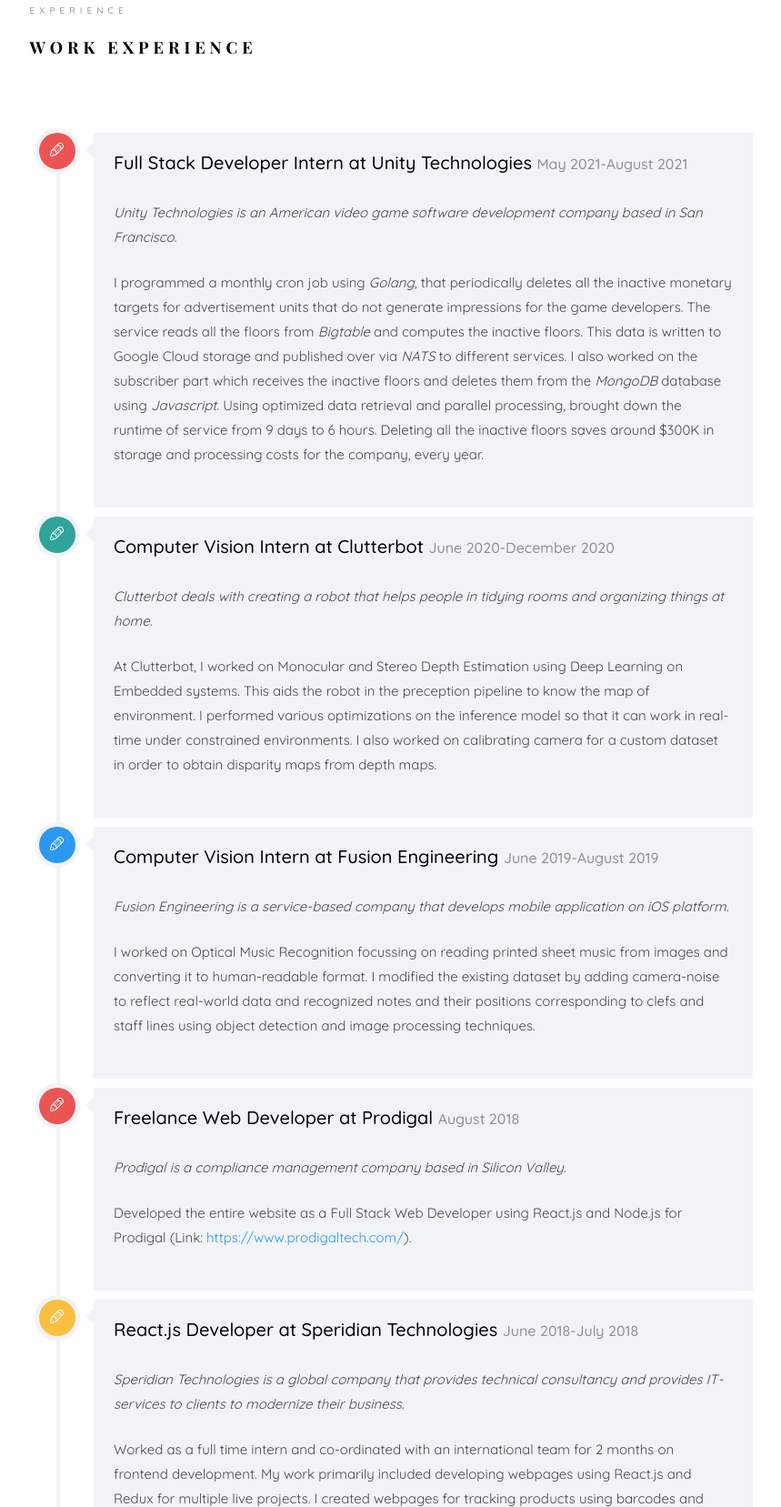
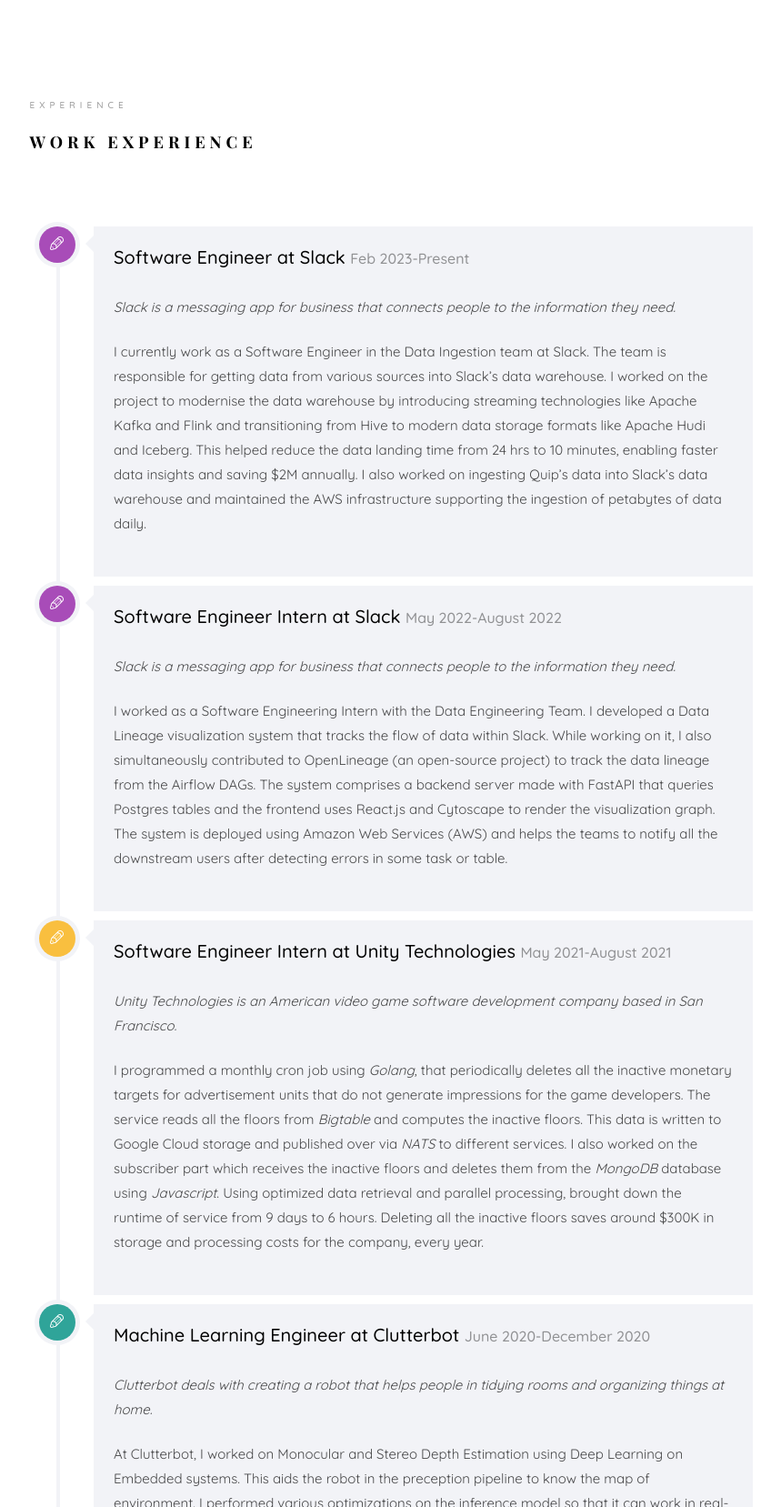
Before and after one commit to fenil25/fenil25.github.io, a plain HTML site: page index.html in a window 1280 px wide. Shown: the part 3543-5200 px from the top of the page at 91% size, without its empty margins (360-1219 px from the left). Drawn offline with nearby package versions, Linux system fonts and the light colour scheme; files whose address does not match are found by name; a web font is replaced by a local one.

Commit message:
final edits

```diff
--- a/index.html
+++ b/index.html
@@ -283,7 +283,11 @@
 							I am also familiar with libraries like Tensorflow, Keras, Pytorch, OpenCV, NLTK, PyMC3, Seaborn, etc.
 							During my work, internships and projects, I extensively worked with tools and platforms like Google Cloud Platform, AWS, Kubernetes, Docker, Github, Datadog, Grafana, etc.
 							</p>
-								<br></br>
+							<p>
+								Currently, at Slack, I work as part of Data Ingestion team where we bring data fram various sources into the data-warehouse.
+								I regularly work with tools like Airflow, AWS EMR, Jenkins, Kubernetes, S3, EC2 instances, etc. Working in the team, I gained experience with Golang, Scala, Python, Java and distributed programming with Spark, and Flink.
+								Moreover, I worked on the project to modernize our data-warehouse by incorporating streaming using Apache Kafka and using modern data storage formats like Apache Hudi and Iceberg.
+							</p>
 						</div>
 
 						<!-- <div class="col-md-6 animate-box" data-animate-effect="fadeInLeft">
@@ -440,7 +444,7 @@
 									    <div id="collapseTwo" class="panel-collapse collapse" role="tabpanel" aria-labelledby="headingTwo">
 									        <div class="panel-body">
 									            <p>I completed my Bachelor's degree in Computer Engineering from Dwarkadas J. Sanghvi College of Engineering, Mumbai University. My score in the semesters are as follows: </p>
-												<b>CGPA: 9.71/10</b>>
+												<b>CGPA: 9.71/10</b>
 												<p>I was ranked <b>first</b> in the entire Mumbai University in 3rd, 4th, 6th, 7th and 8th Semesters and <b>second</b> in 5th Semester.</p>
 									        </div>
 									    </div>
@@ -491,15 +495,46 @@
 					<div class="row">
 						<div class="col-md-12">
 				         <div class="timeline-centered">
+
 							<article class="timeline-entry animate-box" data-animate-effect="fadeInRight">
 					            <div class="timeline-entry-inner">
 
-					               <div class="timeline-icon color-2">
+					               <div class="timeline-icon color-4">
+					                  <a href="https://slack.com/"><i class="icon-pen2"></i></a>
+					               </div>
+
+					               <div class="timeline-label">
+					                  <h2><a href="https://slack.com/">Software Engineer at Slack</a> <span>Feb 2023-Present</span></h2>
+					                  <p><i>Slack is a messaging app for business that connects people to the information they need.</i></p>
+					                  <p>I currently work as a Software Engineer in the Data Ingestion team at Slack. The team is responsible for getting data from various sources into Slack’s data warehouse. I worked on the project to modernise the data warehouse by introducing streaming technologies like Apache Kafka and Flink and transitioning from Hive to modern data storage formats like Apache Hudi and Iceberg. This helped reduce the data landing time from 24 hrs to 10 minutes, enabling faster data insights and saving $2M annually. I also worked on ingesting Quip’s data into Slack’s data warehouse and maintained the AWS infrastructure supporting the ingestion of petabytes of data daily. </p>
+					               </div>
+					            </div>
+					         </article>
+
+							<article class="timeline-entry animate-box" data-animate-effect="fadeInRight">
+					            <div class="timeline-entry-inner">
+
+					               <div class="timeline-icon color-4">
+					                  <a href="https://slack.com/"><i class="icon-pen2"></i></a>
+					               </div>
+
+					               <div class="timeline-label">
+					                  <h2><a href="https://slack.com/">Software Engineer Intern at Slack</a> <span>May 2022-August 2022</span></h2>
+					                  <p><i>Slack is a messaging app for business that connects people to the information they need.</i></p>
+					                  <p>I worked as a Software Engineering Intern with the Data Engineering Team. I developed a Data Lineage visualization system that tracks the flow of data within Slack. While working on it, I also simultaneously contributed to OpenLineage (an open-source project) to track the data lineage from the Airflow DAGs. The system comprises a backend server made with FastAPI that queries Postgres tables and the frontend uses React.js and Cytoscape to render the visualization graph. The system is deployed using Amazon Web Services (AWS) and helps the teams to notify all the downstream users after detecting errors in some task or table.</p>
+					               </div>
+					            </div>
+					         </article>
+
+							<article class="timeline-entry animate-box" data-animate-effect="fadeInRight">
+					            <div class="timeline-entry-inner">
+
+					               <div class="timeline-icon color-3">
 					                  <a href="https://unity.com/"><i class="icon-pen2"></i></a>
 					               </div>
 
 					               <div class="timeline-label">
-					                  <h2><a href="https://fusionengineeringtech.com/">Full Stack Developer Intern at Unity Technologies</a> <span>May 2021-August 2021</span></h2>
+					                  <h2><a href="https://unity.com/">Software Engineer Intern at Unity Technologies</a> <span>May 2021-August 2021</span></h2>
 					                  <p><i>Unity Technologies is an American video game software development company based in San Francisco. </i></p>
 					                  <p>I programmed a monthly cron job using <i>Golang</i>, that periodically deletes all the inactive monetary targets for advertisement units that do not generate impressions for the game developers. The service reads all the floors from <i>Bigtable</i> and computes the inactive floors. This data is written to Google Cloud storage and published over via <i>NATS</i> to different services. I also worked on the subscriber part which receives the inactive floors and deletes them from the <i>MongoDB</i> database using <i>Javascript</i>. Using optimized data retrieval and parallel processing, brought down the runtime of service from 9 days to 6 hours. Deleting all the inactive floors saves around $300K in storage and processing costs for the company, every year.</p>
 					               </div>
@@ -514,7 +549,7 @@
 					               </div>
 
 					               <div class="timeline-label">
-					                  <h2><a href="https://fusionengineeringtech.com/">Computer Vision Intern at Clutterbot</a> <span>June 2020-December 2020</span></h2>
+					                  <h2><a href="https://www.clutterbot.com/">Machine Learning Engineer at Clutterbot</a> <span>June 2020-December 2020</span></h2>
 					                  <p><i>Clutterbot deals with creating a robot that helps people in tidying rooms and organizing things at home. </i></p>
 					                  <p>At Clutterbot, I worked on Monocular and Stereo Depth Estimation using Deep Learning on Embedded systems. This aids the robot in the preception pipeline to know the map of environment. I performed various optimizations on the inference model so that it can work in real-time under constrained environments. I also worked on calibrating camera for a custom dataset in order to obtain disparity maps from depth maps.</p>
 					               </div>
@@ -530,7 +565,7 @@
 					               </div>
 
 					               <div class="timeline-label">
-					                  <h2><a href="https://fusionengineeringtech.com/">Computer Vision Intern at Fusion Engineering</a>
+					                  <h2><a href="https://fusionengineeringtech.com/">Machine Learning Enginnering Intern at Fusion Engineering</a>
 					                  	<span>June 2019-August 2019</span></h2>
 					                  <p><i>Fusion Engineering is a service-based company that develops mobile application on iOS platform.</i></p>
 					                  <p>I worked on Optical Music Recognition focussing on reading printed sheet music from images and converting it to human-readable format. I modified the existing dataset by adding camera-noise to reflect real-world data and recognized notes and their positions corresponding to clefs and staff lines using object detection and image processing techniques.</p>
@@ -558,7 +593,7 @@
 					                  <a href="https://www.speridian.com"><i class="icon-pen2"></i></a>
 					               </div>
 					               <div class="timeline-label">
-					               	<h2><a href="https://www.speridian.com">React.js Developer at Speridian Technologies</a> <span>June 2018-July 2018</span></h2>
+					               	<h2><a href="https://www.speridian.com">Software Developer Intern at Speridian Technologies</a> <span>June 2018-July 2018</span></h2>
 					               		<p><i>Speridian Technologies is a global company that provides technical consultancy and provides IT-services to clients to modernize their business.</i></p>
 					                  <p>Worked as a full time intern and co-ordinated with an international team for 2 months on frontend development. My work primarily included developing webpages using React.js and Redux for multiple live projects. I created webpages for tracking products using barcodes and developed a production management system.</p>
 					               </div>
@@ -568,10 +603,10 @@
 					         <article class="timeline-entry animate-box" data-animate-effect="fadeInTop">
 					            <div class="timeline-entry-inner">
 					               <div class="timeline-icon color-4">
-					                  <a href="https://www.symphonyapp.xyz/"><i class="icon-pen2"></i></a>
+					                  <a href="https://www.f6s.com/company/symphonythemusicsocialnetwork/"><i class="icon-pen2"></i></a>
 					               </div>
 					               <div class="timeline-label">
-					               	<h2><a href="https://www.symphonyapp.xyz/">Chatbot Developer at Symphony</a> <span>October 2017- June 2018</span></h2>
+					               	<h2><a href="https://www.f6s.com/company/symphonythemusicsocialnetwork/">Software Developer Intern at Symphony</a> <span>October 2017- June 2018</span></h2>
 					               	<p><i>Symphony is a music social network startup that connects people with similar music tastes and provides song recommendations to users. It won the People's Choice award at Rice Business Plan Competition at Rice University, Texas and the Chatbot was voted one of the most useful features by the users.</i></p>
 					                  <p>I developed a Chatbot that recommends music to the user based on user's interest, mood, weather, activity, genre, latest trends, etc. It also does small talk, tells joke, conducts music quizzes and provides news related to music industry. The chatbot was developed with Dialogflow using Node.js and Firebase for storage.</p>
 					               </div>
@@ -841,7 +876,7 @@
 									<i class="icon-globe-outline"></i>
 								</div>
 								<div class="colorlib-text">
-									<p><a href="#">fenildoshi25@gmail.com</a></p>
+									<p><a href="#">fenilmdoshi98@gmail.com</a></p>
 								</div>
 							</div>
 
@@ -850,7 +885,7 @@
 									<i class="icon-map"></i>
 								</div>
 								<div class="colorlib-text">
-									<p>156 Brittany Manor Drive, Amherst, MA 01002, United States</p>
+									<p>San Francisco, CA 94107, United States</p>
 								</div>
 							</div>
 
```
